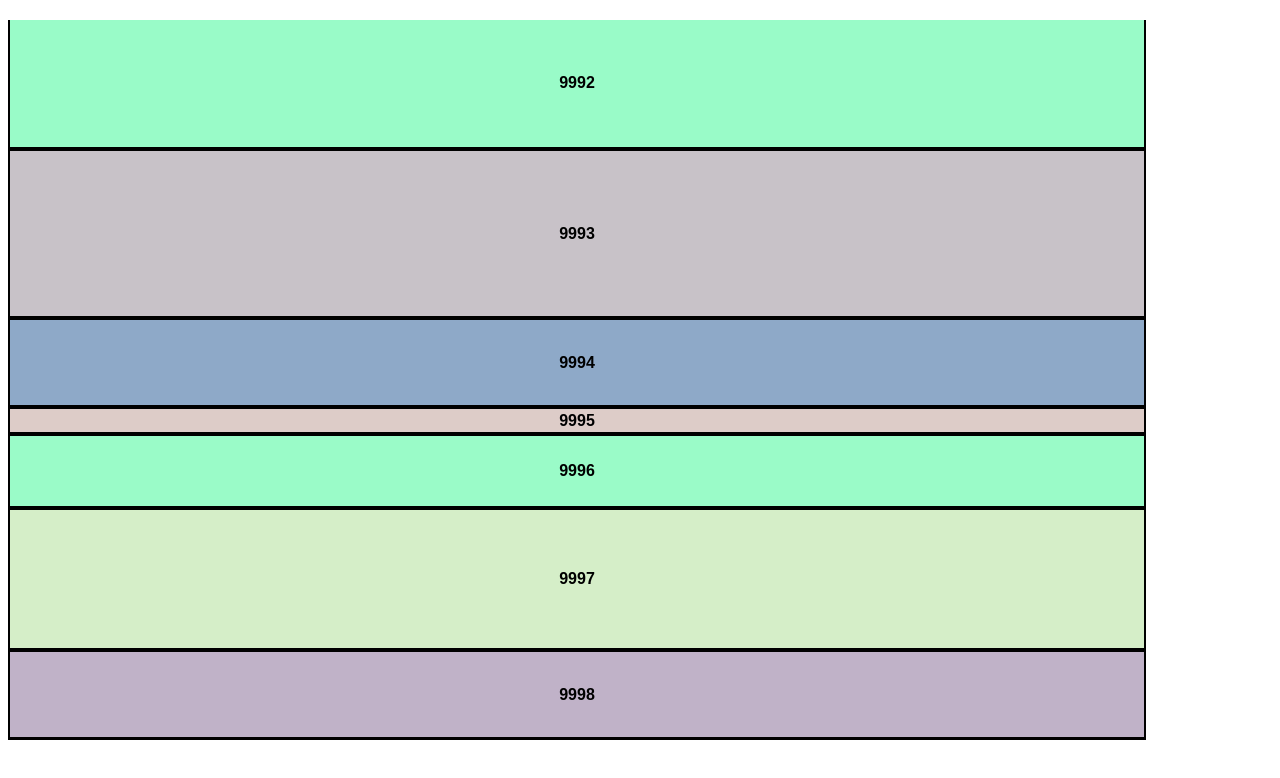
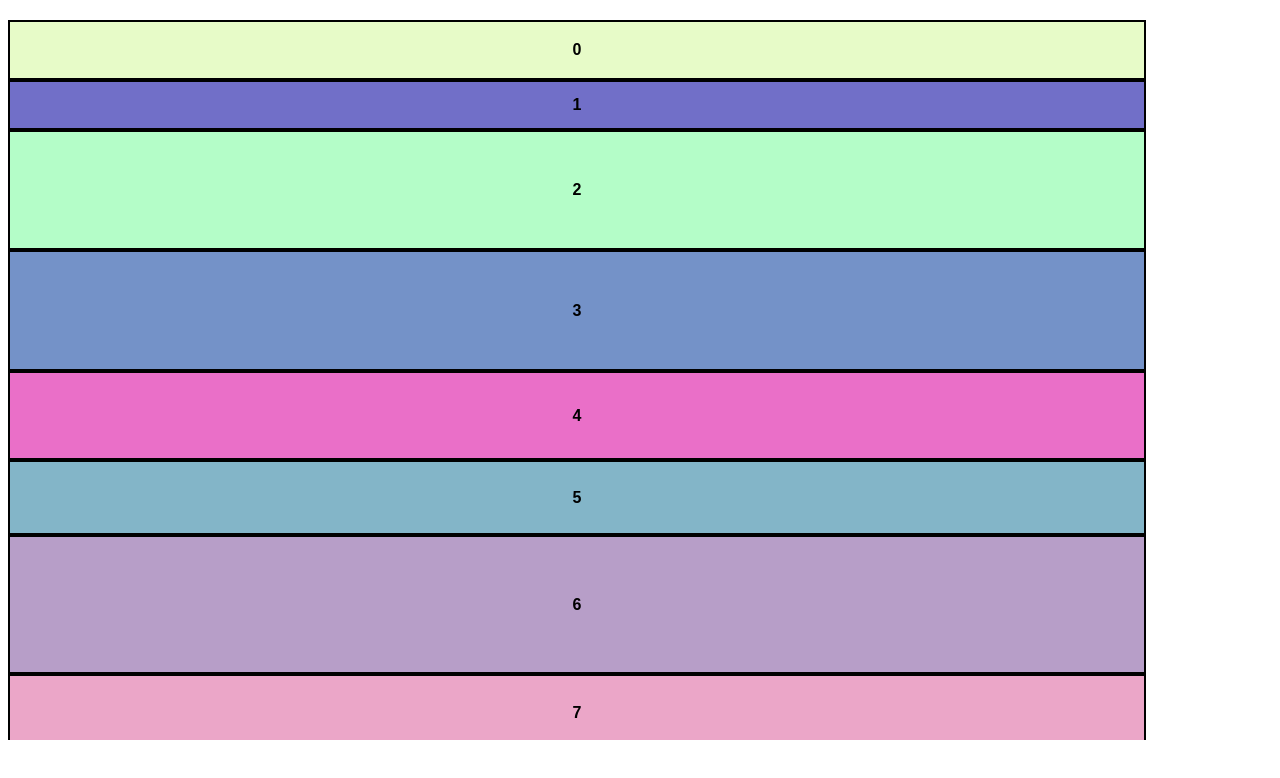
Before and after one commit to tawtsvenz/DynamicSizeList, a React (Create React App) app: page / in a window 1280 px wide. Shown: the top 778 px of the page. Built offline with nearby package versions, Linux system fonts and the light colour scheme.

Commit message:
change scrollFromEnd to false

```diff
--- a/src/SentenceList.js
+++ b/src/SentenceList.js
@@ -27,7 +27,7 @@ function createStyles(count, changeWidth) {
 export default function SentenceList(props) {
   const [size, setSize] = useState(null);
   const [vertical] = useState(true);
-  const [scrollFromEnd] = useState(true);
+  const [scrollFromEnd] = useState(false);
   const parentRef = useRef();
   useEffect(() => {
     if (parentRef.current) {
```
